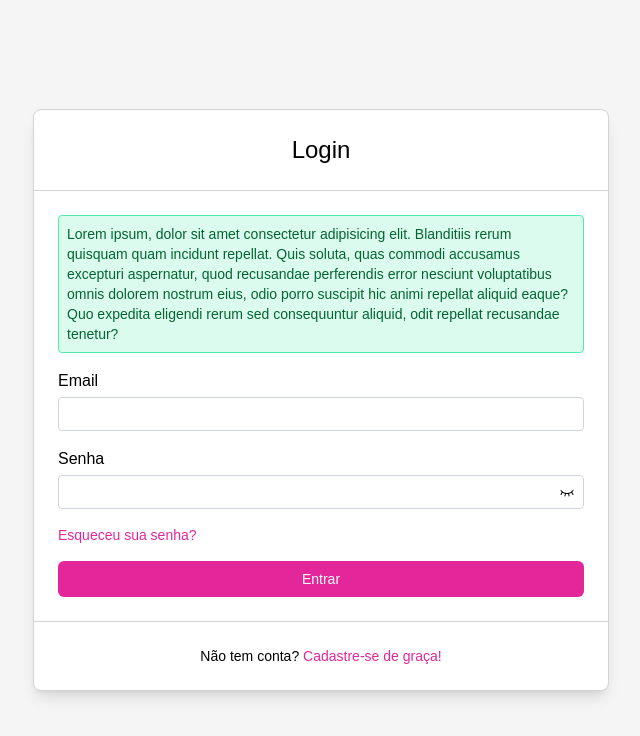
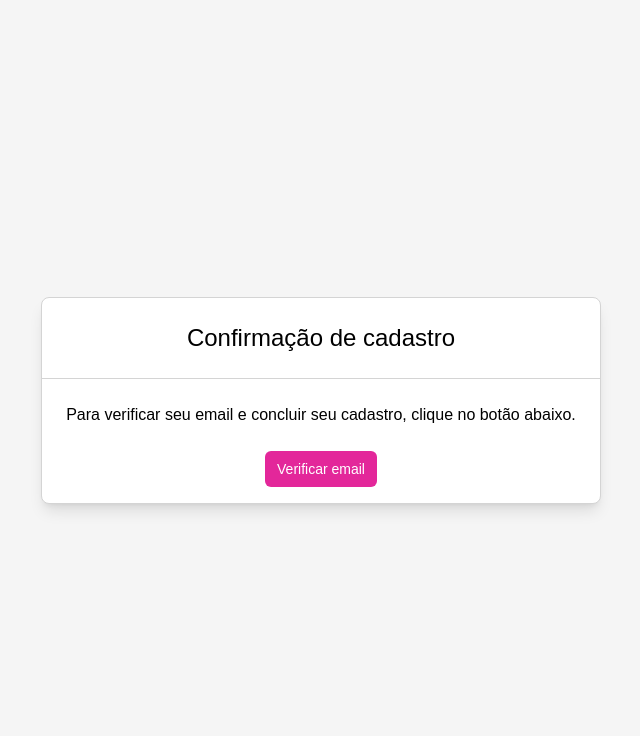
Before and after one commit to marcelosarinho/kanban, a React (Vite) app in the folder frontend/: page / in a window 1280 px wide. Shown: the top 736 px of the page, without its empty margins (319-959 px from the left). Built offline with nearby package versions, Linux system fonts and the light colour scheme; some icons are missing; a web font is replaced by a local one.

Commit message:
feat: verify email component (will be turned into a page soon)

```diff
--- a/frontend/src/Login.tsx
+++ b/frontend/src/Login.tsx
@@ -124,7 +124,7 @@ export default function Login() {
             <h1 className="animate-slide-in-from-bottom text-center dark:text-gray-300 text-2xl font-medium">Esqueceu a senha?</h1>
           </div>
           <form onSubmit={handleForgotPasswordSubmit(onSubmitForgotPassword)} className="p-6">
-            <p className="animate-slide-in-from-bottom text-center dark:text-gray-300 text-sm mb-4">Um email será enviado com as instruções necessárias para redefinir sua senha.</p>
+            <p className="animate-slide-in-from-bottom text-center dark:text-gray-300 text-md mb-4">Um email será enviado com as instruções necessárias para redefinir sua senha.</p>
             <fieldset className="flex flex-col gap-4">
               <Input error={forgotPasswordErrors.email?.message} {...registerForgotPassword('email')} className="animate-slide-in-from-bottom" label="Email" type="email" name="email" id="email" />
               <Button className="animate-slide-in-from-bottom justify-center">Recuperar</Button>
@@ -142,7 +142,7 @@ export default function Login() {
             <h1 className="animate-slide-in-from-bottom text-center dark:text-gray-300 text-2xl font-medium">Email enviado</h1>
           </div>
           <div className="p-6">
-            <p className="animate-slide-in-from-bottom text-center dark:text-gray-300 text-sm">Um email foi enviado para você com as instruções necessárias para completar a verificação da sua conta.</p>
+            <p className="animate-slide-in-from-bottom text-center dark:text-gray-300 text-md">Um email foi enviado para você com as instruções necessárias para completar a verificação da sua conta.</p>
             <Button className="mx-auto mt-6" onClick={() => setFormType('login')}>Fazer login</Button>
           </div>
         </div>
--- /dev/null
+++ b/frontend/src/VerifyEmail.tsx
@@ -0,0 +1,18 @@
+import ThemeButton from "./components/ThemeButton";
+import Button from "./components/Button";
+
+export default function VerifyEmail() {
+  return (
+    <main className="flex justify-center items-center h-screen">
+      <ThemeButton className="fixed top-4 right-4" />
+
+      <div className="animate-in min-w-1/2 max-w-sm lg:min-w-1/3 lg:max-w-lg xl:min-w-1/4 xl:max-w-xl border rounded-lg bg-white border-neutral-300 dark:bg-slate-900 dark:border-slate-700 shadow-lg">
+        <h1 className="text-center dark:text-gray-300 text-2xl font-medium animate-slide-in-from-bottom border-b border-neutral-300 dark:border-slate-700 p-6">Confirmação de cadastro</h1>
+        <p className="text-center dark:text-gray-300 text-md animate-slide-in-from-bottom p-6">
+          Para verificar seu email e concluir seu cadastro, clique no botão abaixo.
+        </p>
+        <Button className="animate-slide-in-from-bottom justify-center mx-auto mb-4">Verificar email</Button>
+      </div>
+    </main>
+  )
+}
--- a/frontend/src/main.tsx
+++ b/frontend/src/main.tsx
@@ -4,6 +4,7 @@ import './index.css'
 import App from './App.tsx'
 import { QueryClient, QueryClientProvider } from '@tanstack/react-query'
 import Login from './Login.tsx'
+import VerifyEmail from './VerifyEmail.tsx'
 
 const queryClient = new QueryClient();
 
@@ -11,7 +12,8 @@ createRoot(document.getElementById('root')!).render(
   <StrictMode>
     <QueryClientProvider client={queryClient}>
       {/* <App /> */}
-      <Login />
+      {/* <Login /> */}
+      <VerifyEmail />
     </QueryClientProvider>
   </StrictMode>,
 )
```
